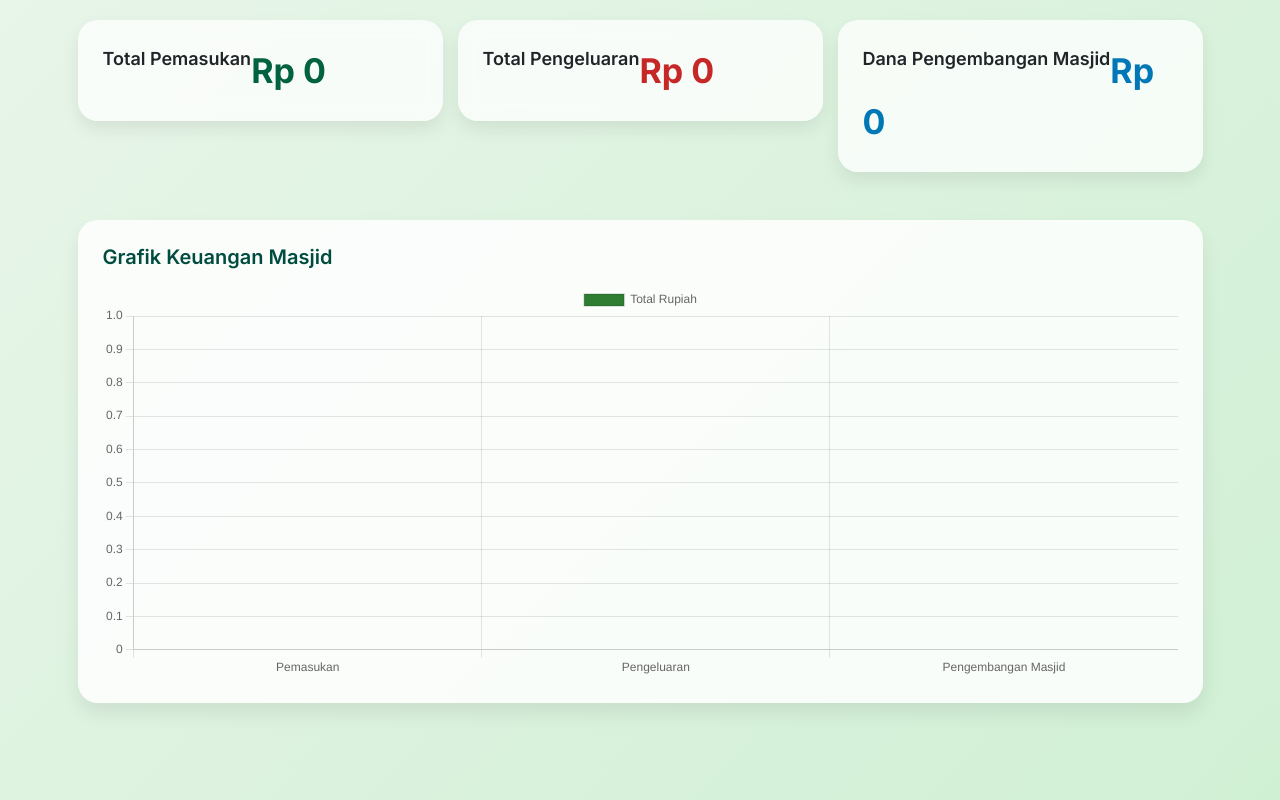
After one commit to davvrbbani/kasmasjidku, a PHP site: the page made by index - Copy.php in a window 1280 px wide. The commit adds this page. Run offline with PHP 8.4, Linux system fonts and the light colour scheme; data that the repository does not hold is empty; a stand-in replaces the project's code that opens the database connection; some libraries are stand-ins or nearby versions.

Commit message:
tambah saldo pembangunan masjid

```diff
--- a/MasjidKuh/Pengembangan/hapus_pengembangan.php
+++ b/MasjidKuh/Pengembangan/hapus_pengembangan.php
@@ -1,11 +1,11 @@
 <?php
 require_once '../config.php';
 $id=$_GET['id'];
-$sql="DELETE FROM tabungan WHERE id='$id'";
+$sql="DELETE FROM pengembangan WHERE id='$id'";
 $data=$konek->query($sql);
 
 if($data){
-    echo "<script>alert('Data Berhasil Dihapus'); window.location='?p=TM'</script>";
+    echo "<script>alert('Data Berhasil Dihapus'); window.location='?p=PG'</script>";
 }else{
-    echo "<script>alert('Data Gagal Dihapus'); window.location='?p=TM'</script>";
+    echo "<script>alert('Data Gagal Dihapus'); window.location='?p=PG'</script>";
 }
--- /dev/null
+++ b/index - Copy.php
@@ -0,0 +1,145 @@
+<?php include 'koneksi.php'; ?>
+
+<!DOCTYPE html>
+<html lang="en">
+<head>
+  <meta charset="UTF-8" />
+  <meta name="viewport" content="width=device-width, initial-scale=1.0" />
+  <title>Dashboard Modern</title>
+
+  <!-- AdminLTE + Bootstrap -->
+  <link rel="stylesheet" href="assets/adminlte.min.css">
+
+  <!-- Google Font Modern -->
+  <link rel="stylesheet" href="https://fonts.googleapis.com/css2?family=Inter:wght@300;400;600;700&display=swap">
+
+  <style>
+      body {
+          font-family: 'Inter', sans-serif;
+          background: linear-gradient(135deg, #e8f5e9, #d0f0d4);
+          min-height: 100vh;
+          padding: 20px;
+      }
+
+      .modern-card {
+          border-radius: 20px;
+          padding: 25px;
+          background: rgba(255, 255, 255, 0.75);
+          backdrop-filter: blur(10px);
+          box-shadow: 0 8px 18px rgba(0,0,0,0.08);
+          transition: 0.3s ease;
+      }
+
+      .modern-card:hover {
+          transform: translateY(-5px);
+          box-shadow: 0 12px 25px rgba(0,0,0,0.12);
+      }
+
+      .card-title {
+          font-size: 18px;
+          font-weight: 600;
+          margin-bottom: 8px;
+      }
+
+      .card-total {
+          font-size: 34px;
+          font-weight: 700;
+          color: #006241;
+      }
+
+      /* Chart container */
+      #chartContainer {
+          border-radius: 20px;
+          padding: 25px;
+          background: rgba(255,255,255,0.85);
+          box-shadow: 0 10px 20px rgba(0,0,0,0.08);
+      }
+  </style>
+</head>
+
+<body>
+
+<div class="container">
+
+  <!-- ROW CARDS -->
+  <div class="row">
+
+    <!-- PEMASUKAN -->
+    <div class="col-md-4 mb-4">
+      <div class="modern-card">
+        <div class="card-title">Total Pemasukan</div>
+        <div class="card-total">
+          Rp <?= number_format($total_masuk,0,',','.') ?>
+        </div>
+      </div>
+    </div>
+
+    <!-- PENGELUARAN -->
+    <div class="col-md-4 mb-4">
+      <div class="modern-card">
+        <div class="card-title">Total Pengeluaran</div>
+        <div class="card-total" style="color:#c62828">
+          Rp <?= number_format($total_keluar,0,',','.') ?>
+        </div>
+      </div>
+    </div>
+
+    <!-- DANA PENGEMBANGAN -->
+    <div class="col-md-4 mb-4">
+      <div class="modern-card">
+        <div class="card-title">Dana Pengembangan Masjid</div>
+        <div class="card-total" style="color:#0077b6">
+          Rp <?= number_format($pengembangan_masjid,0,',','.') ?>
+        </div>
+      </div>
+    </div>
+
+  </div>
+
+
+  <!-- CHART -->
+  <div id="chartContainer" class="mt-4">
+      <h5 style="font-weight:600; color:#004d40; margin-bottom:15px;">Grafik Keuangan Masjid</h5>
+      <canvas id="myChart" height="110"></canvas>
+  </div>
+
+</div>
+
+
+<!-- CHART JS -->
+<script src="https://cdn.jsdelivr.net/npm/chart.js"></script>
+
+<script>
+const ctx = document.getElementById('myChart');
+
+new Chart(ctx, {
+    type: 'bar',
+    data: {
+      labels: ['Pemasukan', 'Pengeluaran', 'Pengembangan Masjid'],
+      datasets: [{
+        label: 'Total Rupiah',
+        data: [
+            <?= $total_masuk ?>,
+            <?= $total_keluar ?>,
+            <?= $pengembangan_masjid ?>
+        ],
+        backgroundColor: [
+          '#2e7d32',
+          '#c62828',
+          '#0277bd'
+        ],
+        borderWidth: 2,
+        borderRadius: 8
+      }]
+    },
+    options: {
+      responsive: true,
+      scales: {
+        y: { beginAtZero: true }
+      }
+    }
+});
+</script>
+
+</body>
+</html>
```
Also changed, not shown: MasjidKuh/Pengembangan/add_pengembangan.php (+7 -7 lines), MasjidKuh/Pengembangan/edit_pengembangan.php (+7 -7 lines), MasjidKuh/Pengembangan/pengembangan.php (+13 -2 lines), MasjidKuh/dashboard.php (+11 -8 lines), index.php (+4 -3 lines).
